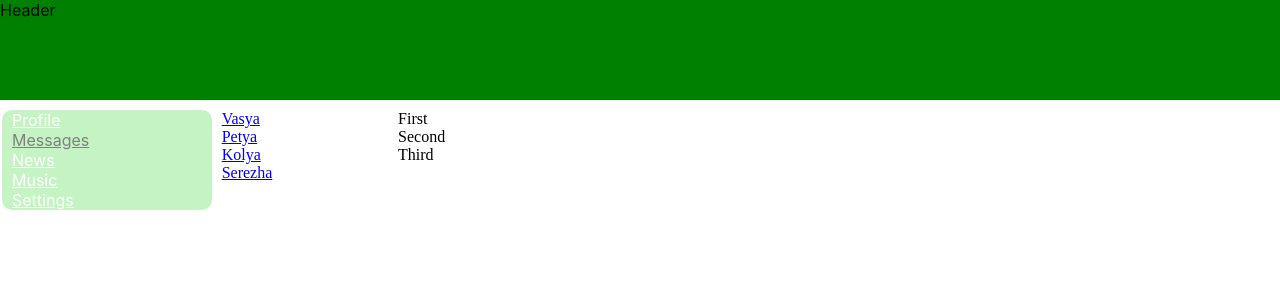
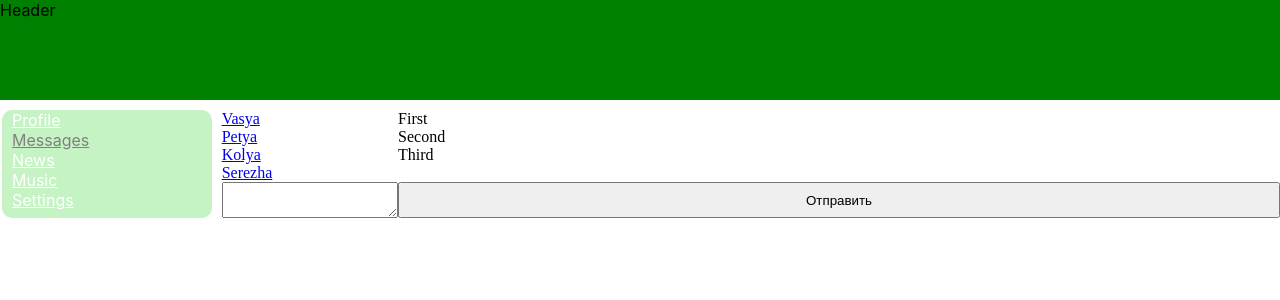
Before and after one commit to Beregovich/REACT-Way-of-the-Samurai, a React (Create React App) app: page /dialogs in a window 1280 px wide. Shown: the top 300 px of the page. Built offline with nearby package versions, Linux system fonts and the light colour scheme.

Commit message:
busido-31. HomeWork. Add onClick and ref in Messages

```diff
--- a/src/components/Dialogs/Dialogs.jsx
+++ b/src/components/Dialogs/Dialogs.jsx
@@ -13,14 +13,21 @@ const Dialogs = (props) => {
         m => <Message id={m.id} message={m.message} />
     )
 
+    let newMessageElement = React.createRef();
+    let sendMessage = () => {
+        alert(newMessageElement.current.value)
+    }
     return (
         <div className={classes.dialogs}>
+
             <div className={classes.dialogsItems}>
                 {dialogsElements}
             </div>
             <div className={classes.messages}>
                 {messagesElements}
             </div>
+            <textarea ref={newMessageElement}></textarea>
+            <button onClick={sendMessage}>Отправить</button>
         </div>
     )
 }
--- a/src/components/Dialogs/Message/Message.jsx
+++ b/src/components/Dialogs/Message/Message.jsx
@@ -3,9 +3,11 @@ import classes from './../Dialogs.module.css';
 
 
 const Message = (props) => {
+
     return (
         <div className={classes.message}>
             {props.message}
+
         </div>
     )
 }
```
